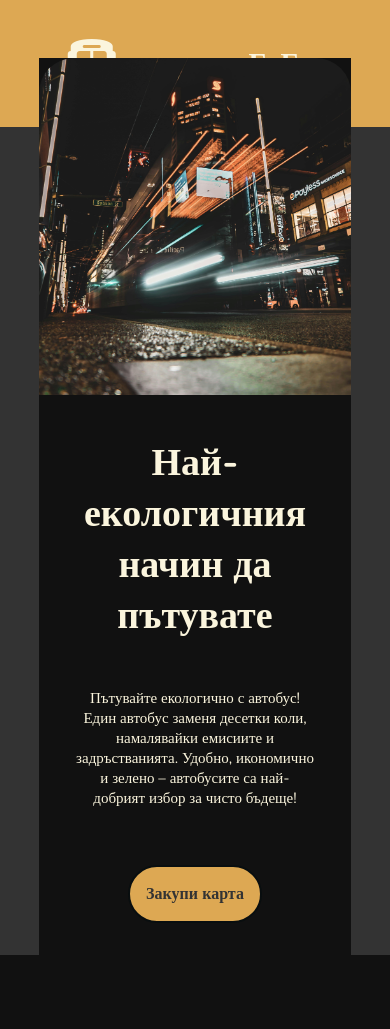
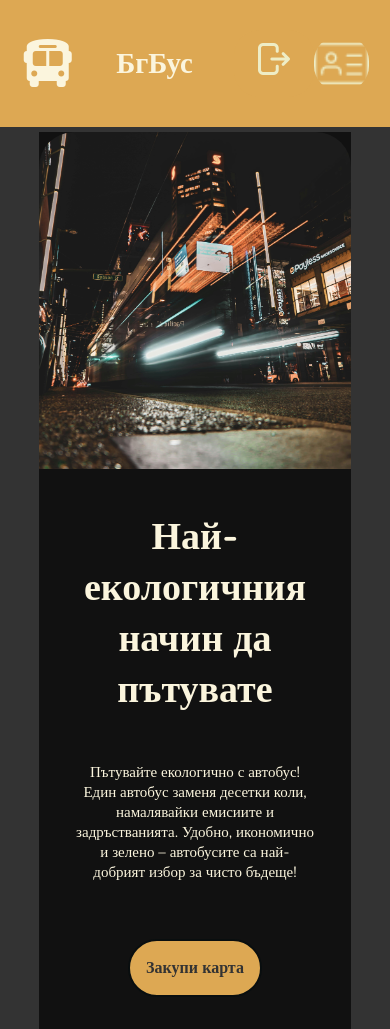
Before and after one commit to PiponcheDev/NOIT-2024-2025, a PHP site: page /pages/home-login.php in a window 390 px wide. Before the commit the page ends 955 px from the top, so only its background shows below. Run offline with PHP 8.4, Linux system fonts and the light colour scheme; some libraries are stand-ins or nearby versions.

Commit message:
fixed design faults

```diff
--- a/css/index.css
+++ b/css/index.css
@@ -38,6 +38,9 @@
 #mobile-log-in {
   display: none;
 }
+#mobile-menu{
+  display: none;
+}
 #logo {
   font-size: 3rem;
 }
@@ -69,6 +72,7 @@
   font-weight: 600;
   position: relative;
   transition: 0.3s ease-in-out;
+  text-decoration: none;
 }
 
 .nav-button::after {
@@ -117,6 +121,17 @@
   font-size: 25px;
   font-family: Nunito;
 }
+
+.image-submit {
+  background: url('../media/id-card.png') no-repeat center center;
+  background-size:cover;
+  width: 55px; /* Adjust the width as needed */
+  height: 55px; /* Adjust the height as needed */
+  border: none;
+  cursor: pointer;
+  text-indent: -9999px; /* Hide the text value */
+}
+
 
 section {
   width: 100%;
@@ -171,9 +186,13 @@
 
 @media (max-width: 768px) {
   nav {
-    justify-content:space-around;
+    justify-content: space-around;
     height: 15vh;
+  }
 
+  section {
+    height: 100vh;
+    margin-top: 2rem;
   }
 
   nav > div {
@@ -182,18 +201,23 @@
     justify-content: space-around;
     align-items: center;
     margin: auto;
-
   }
 
-  #mobile-log-in{
+  #mobile-log-in {
     display: block;
-    height: auto;
   }
 
+  #mobile-menu{
+    display: flex;
+    flex-direction: row;
+    justify-content: space-around;
+    align-items: center;
+  }
   nav > ul {
     display: none;
   }
 }
+
 
 @media (max-width: 1024px) {
   .container {
@@ -220,8 +244,9 @@
     padding: 5px;
     font-size: 15px;
   }
+
   nav > ul {
-    width:50vw;
+    width: 50vw;
     gap: 1rem;
     font-size: 1.2em;
     margin: 0;
@@ -229,11 +254,10 @@
 
   .nav-button {
     padding: 10px;
-    text-decoration: underline var(--primary-color) 2px;
     padding: 0.8rem 1.5rem;
     background-color: var(--secondary-color);
     border-radius: 25px;
-    color: var(--primary-color);
+    color: var(--text-color);
     transition: background-color 0.3s ease-in-out;
   }
 
--- a/pages/home-login.php
+++ b/pages/home-login.php
@@ -20,6 +20,12 @@
         <div>
             <i class="fa-solid fa-bus" id="logo"></i>
             <h1 id="name">БгБус</h1>
+            <div id="mobile-menu">
+                <a href="logout.php" class="nav-button"><img src="../media/log-out.png"></a>
+                <form method="GET" action="view_cards.php">
+                    <input type="submit" name="card" value="" class="nav-button  image-submit"/>
+                </form>
+            </div>
         </div>
         <ul>
             <li>
```
Also changed, not shown: media/id-card.png (added), media/log-out.png (added).
